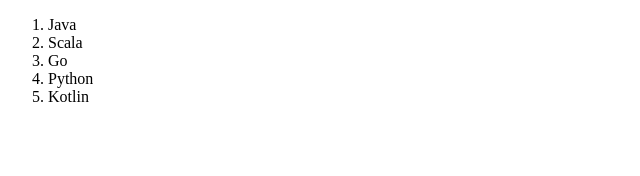
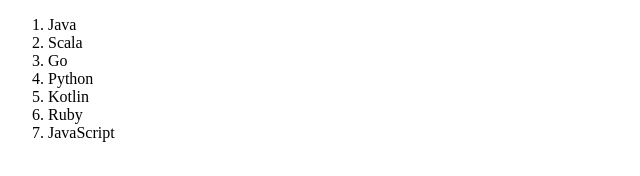
Before and after one commit to amirhosseinnemat/Html-Css-training, a plain HTML site: page 002_Html-tags/04_ordered-list-element/index.html in a window 1280 px wide. Shown: the whole page, without its empty margins (0-640 px from the left). Drawn offline with Linux system fonts and the light colour scheme.

Commit message:
Add Some details

```diff
--- a/002_Html-tags/04_ordered-list-element/index.html
+++ b/002_Html-tags/04_ordered-list-element/index.html
@@ -11,6 +11,8 @@
     <li>Go</li>
     <li>Python</li>
     <li>Kotlin</li>
+    <li>Ruby</li>
+    <li>JavaScript</li>
 </ol>
 </body>
 </html>
```
